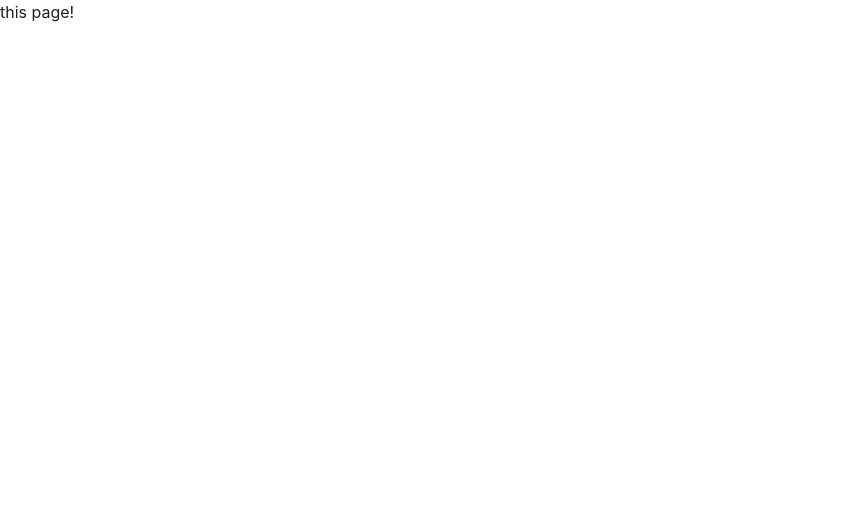
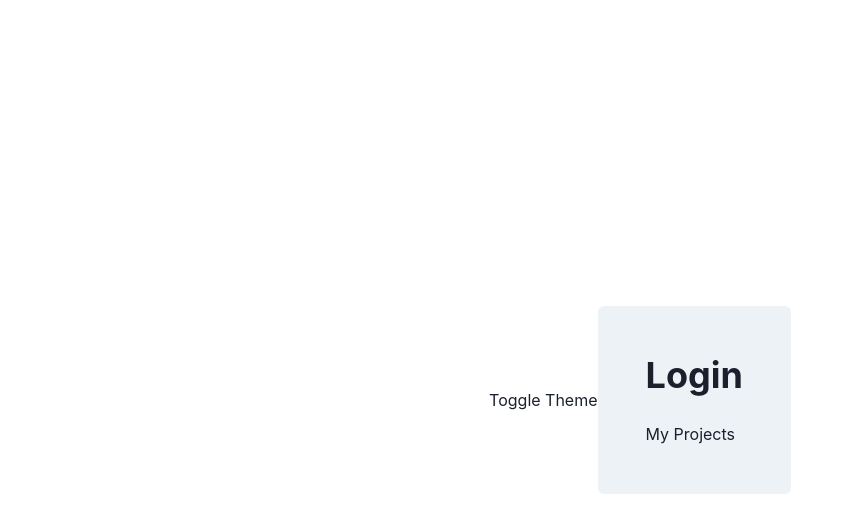
Before and after one commit to Alshadex/SpaSmALX.github.io, a Next.js app: page / in a window 1280 px wide. Shown: the top 532 px of the page, without its empty margins (0-854 px from the left). Built offline with nearby package versions, Linux system fonts and the light colour scheme.

Commit message:
readded link button

```diff
--- a/pages/index.js
+++ b/pages/index.js
@@ -1,9 +1,22 @@
+
+import { Flex, Heading, useColorMode, useColorModeValue } from '@chakra-ui/react'
 import Link from 'next/link'
 
-const HomePage = () => (
-    <Link href="/projects">
-        <a>this page!</a>
-    </Link>
-)
+const HomePage = () => {
+    const { toggleColorMode } = useColorMode()
+    const exampleColor = useColorModeValue("gray.100", "gray.700")
+
+    return (
+    <Flex height="100vh" alignItems="center" justifyContent="center">
+        <button onClick={toggleColorMode}>Toggle Theme</button>
+        <Flex direction="column" background={exampleColor} p={12} rounded={6}>
+            <Heading mb={6}>
+                Login
+            </Heading>
+            <Link href="/projects">My Projects</Link>
+        </Flex>
+    </Flex>
+    )
+}
 
 export default HomePage
```
